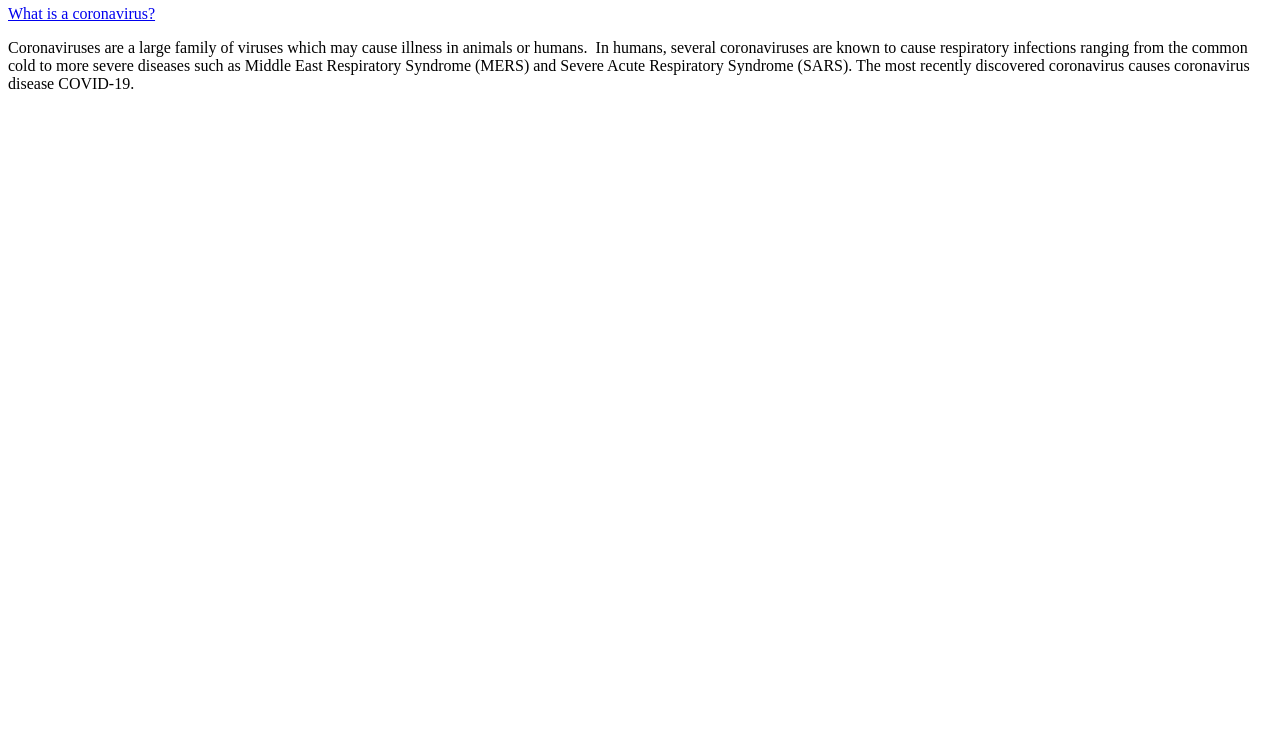
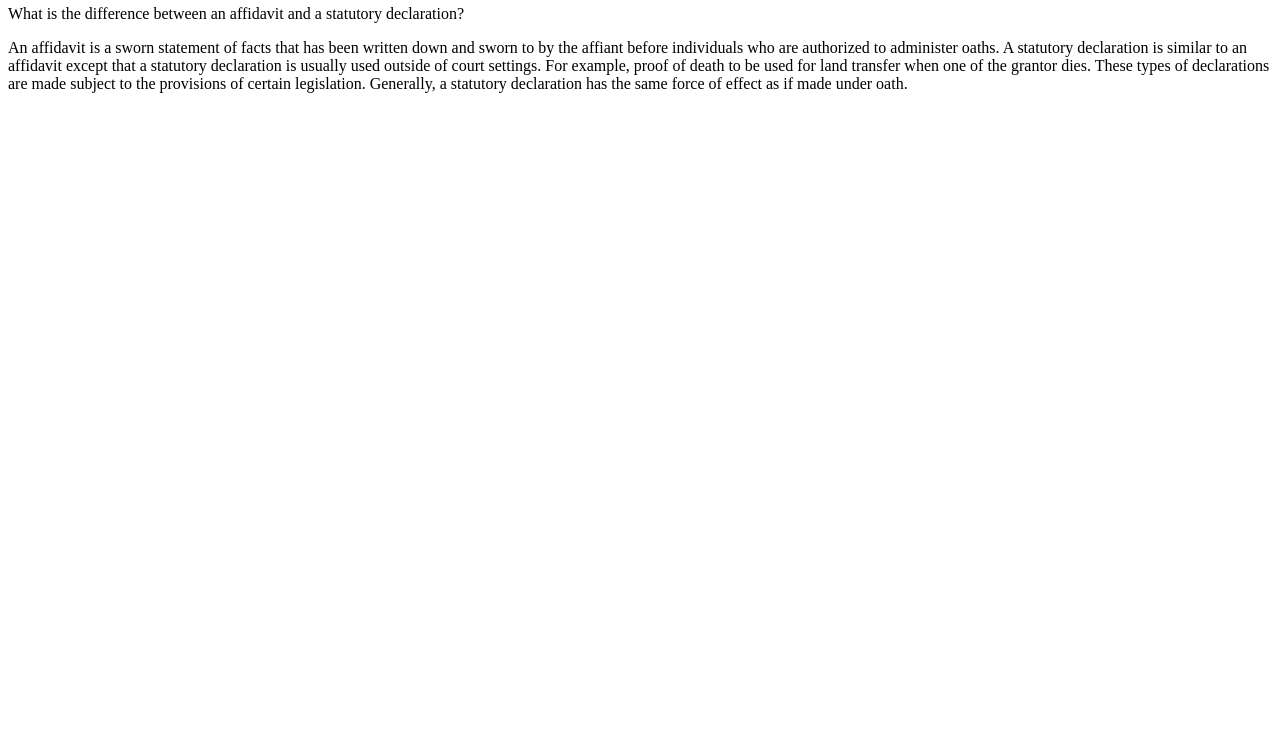
Before and after one commit to HeiballaAbdellahi/FAQ, a plain HTML site: page index.html in a window 1280 px wide. Shown: the part 62-800 px from the top of the page. Drawn offline with Linux system fonts and the light colour scheme.

Commit message:
Update index.html

```diff
--- a/index.html
+++ b/index.html
@@ -6,19 +6,8 @@
 
 
 
-
-<div class="sf-accordion__panel is-active">
-                        <div class="sf-accordion__trigger-panel">
-                            <a href="#" class="sf-accordion__link">
-                                What is a coronavirus?
-                            </a>
-                        </div>
-                        <div class="sf-accordion__content" style="display: block; opacity: 1;">
-                            <p class="sf-accordion__summary">
-                                </p><p>Coronaviruses are a large family of viruses which may cause illness in animals or humans. &nbsp;In humans, several coronaviruses are known to cause respiratory infections ranging from the common cold to more severe diseases such as Middle East Respiratory Syndrome (MERS) and Severe Acute Respiratory Syndrome (SARS). The most recently discovered coronavirus causes coronavirus disease COVID-19.</p>
-                            <p></p>
-                        </div>
-                    </div>
+<div><div id="question0_0" class="faqQuestion">What is the difference between an affidavit and a statutory declaration?</div><div class="faqAnswer"><div><p>An affidavit is a sworn statement of facts that has been written down and sworn to by the affiant before individuals who are authorized to administer oaths.  A statutory declaration is similar to an affidavit except that a statutory declaration is usually used outside of court settings. For example, proof of death to be used for land transfer when one of the grantor dies.  These types of declarations are made subject to the provisions of certain legislation.  Generally, a statutory declaration has the same force of effect as if made under oath.
+</p></div></div></div>
 
 </body>
 </html>
```
